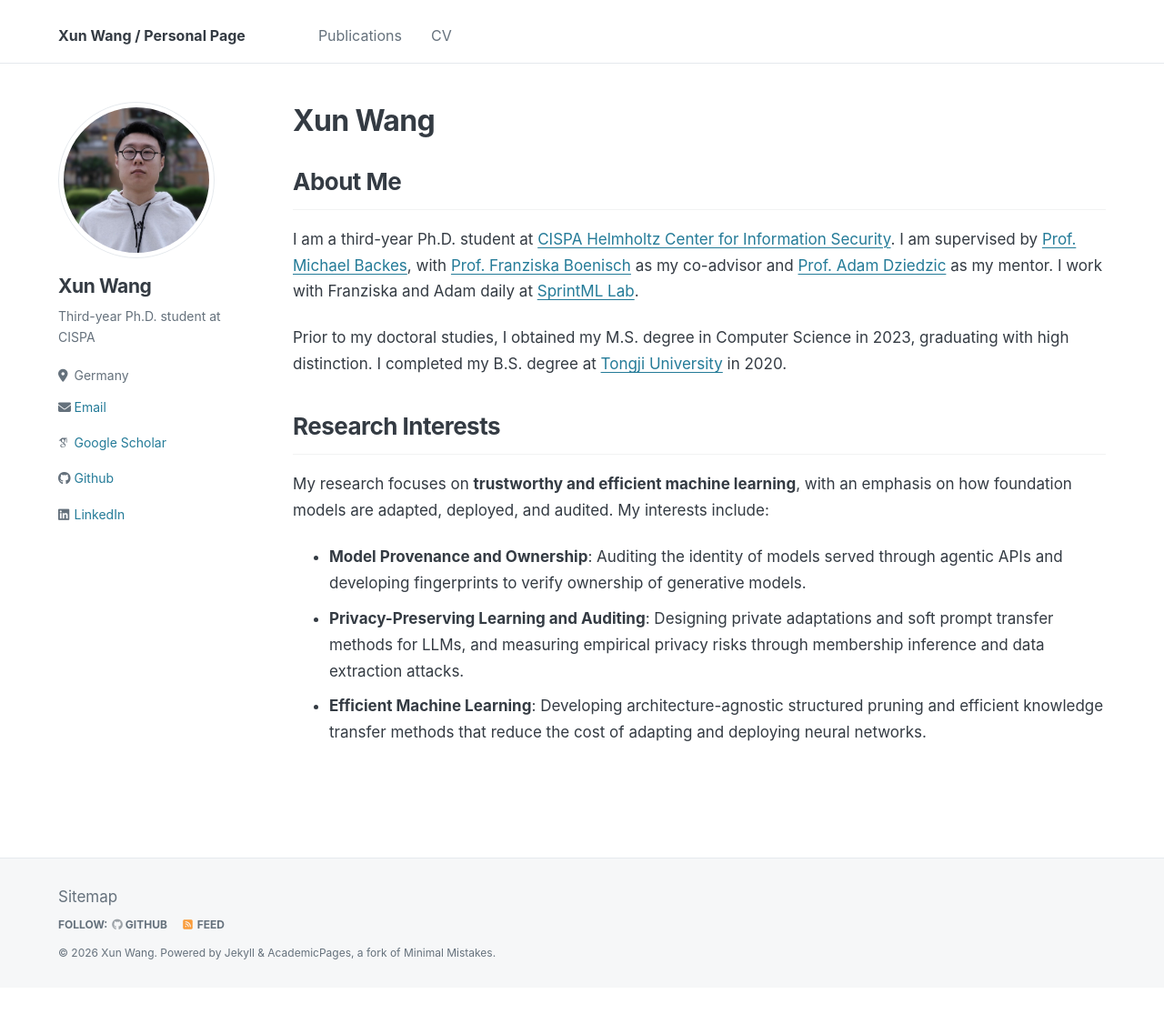
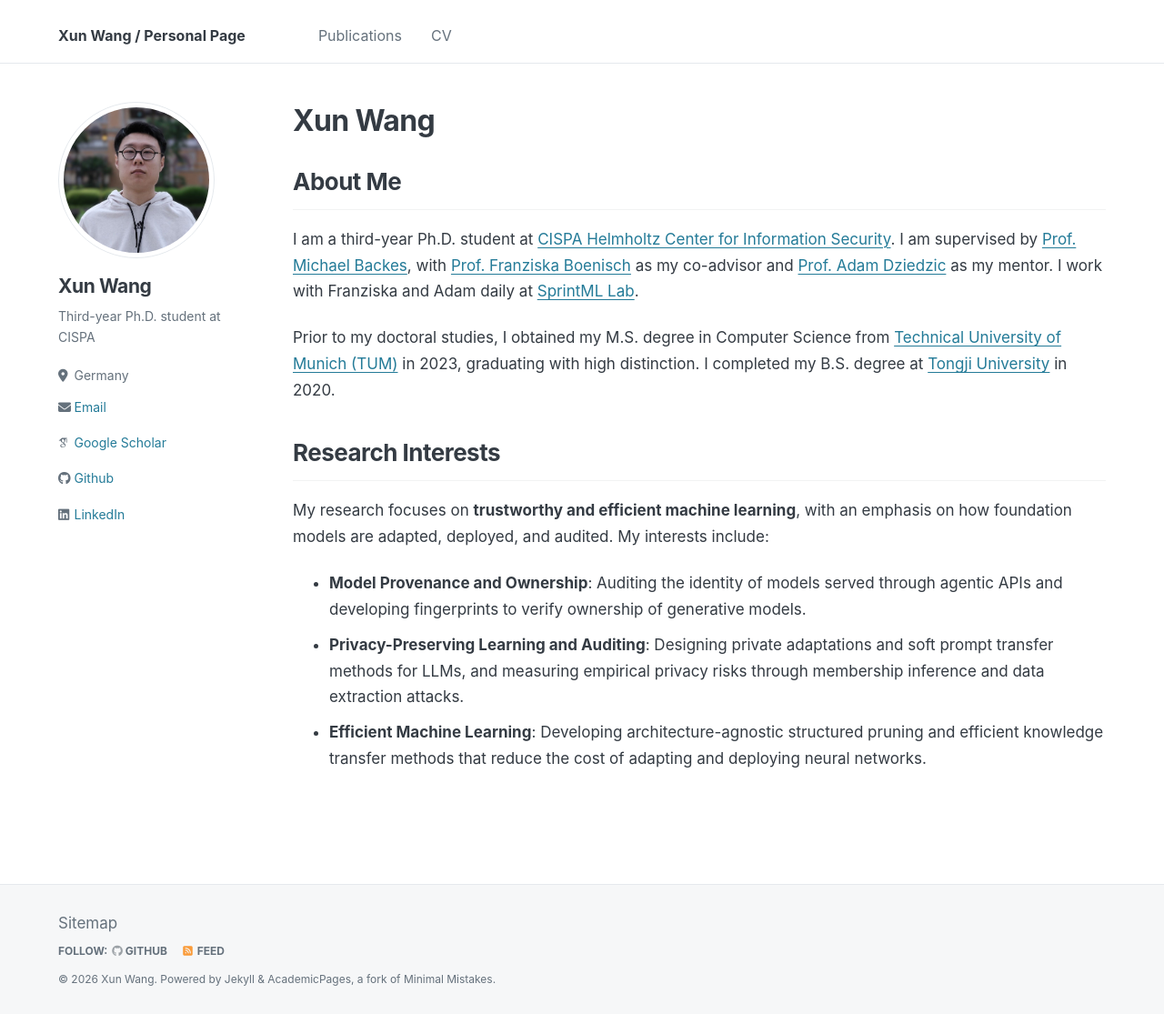
Before and after one commit to stephen016/stephen016.github.io, a Jekyll site: the page built from _pages/about.md, in a window 1280 px wide and 1115 px high. Shown: the whole window at 91% size. Built offline with Jekyll 4.4.1, drawn with Linux system fonts in a browser that asks for light colours; some web fonts are replaced.

Commit message:
Restore TUM master's degree on homepage

```diff
--- a/_pages/about.md
+++ b/_pages/about.md
@@ -14,7 +14,7 @@ About Me
 ======
 I am a third-year Ph.D. student at [CISPA Helmholtz Center for Information Security](https://cispa.de/). I am supervised by [Prof. Michael Backes](https://michaelbackes.eu/group.html), with [Prof. Franziska Boenisch](https://franziska-boenisch.de/) as my co-advisor and [Prof. Adam Dziedzic](https://adam-dziedzic.com/) as my mentor. I work with Franziska and Adam daily at [SprintML Lab](https://sprintml.com/).
 
-Prior to my doctoral studies, I obtained my M.S. degree in Computer Science in 2023, graduating with high distinction. I completed my B.S. degree at [Tongji University](https://en.tongji.edu.cn/) in 2020.
+Prior to my doctoral studies, I obtained my M.S. degree in Computer Science from [Technical University of Munich (TUM)](https://www.tum.de/en/) in 2023, graduating with high distinction. I completed my B.S. degree at [Tongji University](https://en.tongji.edu.cn/) in 2020.
 
 Research Interests
 ======
```
